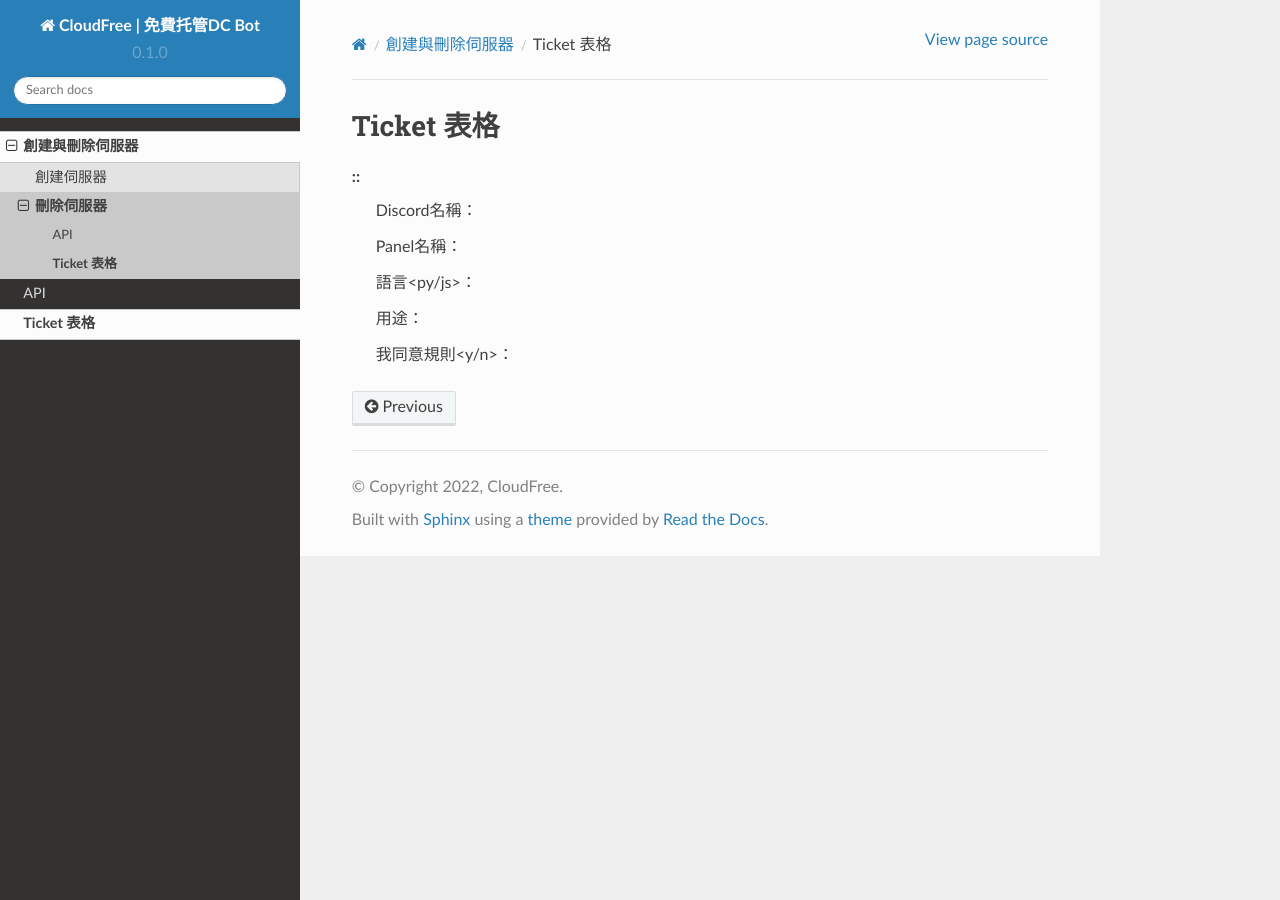
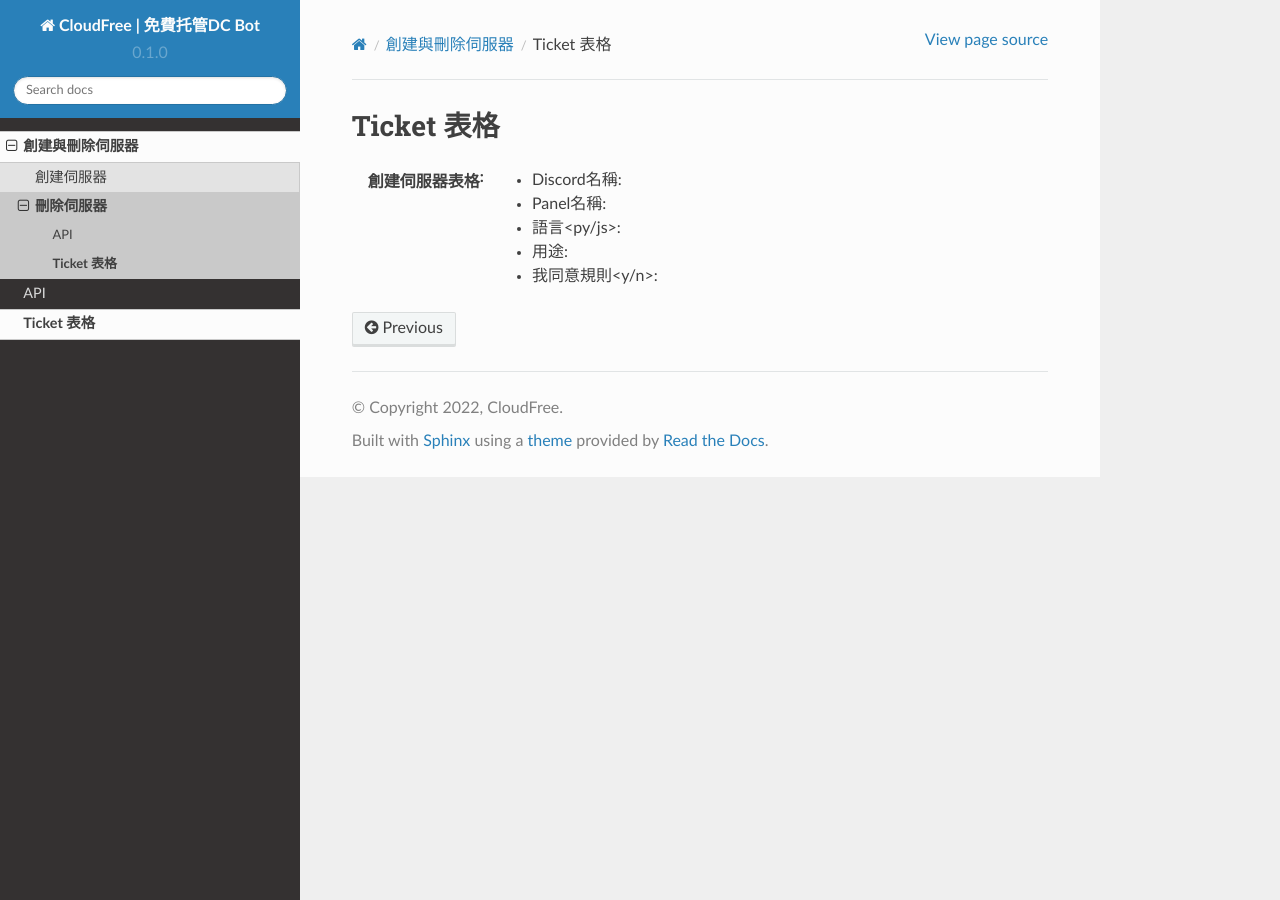
Before and after one commit to alexkong1123/cloudfree-docs, a Sphinx documentation site: the page built from docs/source/ticket_form.rst, in a window 1280 px wide. Built offline with Sphinx 7.4.7 and the Read the Docs theme 2.0.0, drawn with Linux system fonts in a browser that asks for light colours; pages that are not in the unit, such as notebooks, are missing from menus; some of the changed lines change nothing that is shown.

Commit message:
Update ticket_form.rst

```diff
--- a/docs/source/ticket_form.rst
+++ b/docs/source/ticket_form.rst
@@ -1,15 +1,11 @@
 Ticket 表格
 ===================================
 
-::
-   Discord名稱：
-
-   Panel名稱：
-
-   語言<py/js>：
-
-   用途：
-
-   我同意規則<y/n>：
+:創建伺服器表格:
+  - Discord名稱:
+  - Panel名稱:
+  - 語言<py/js>:
+  - 用途:
+  - 我同意規則<y/n>:
 
 .. toctree::
```
